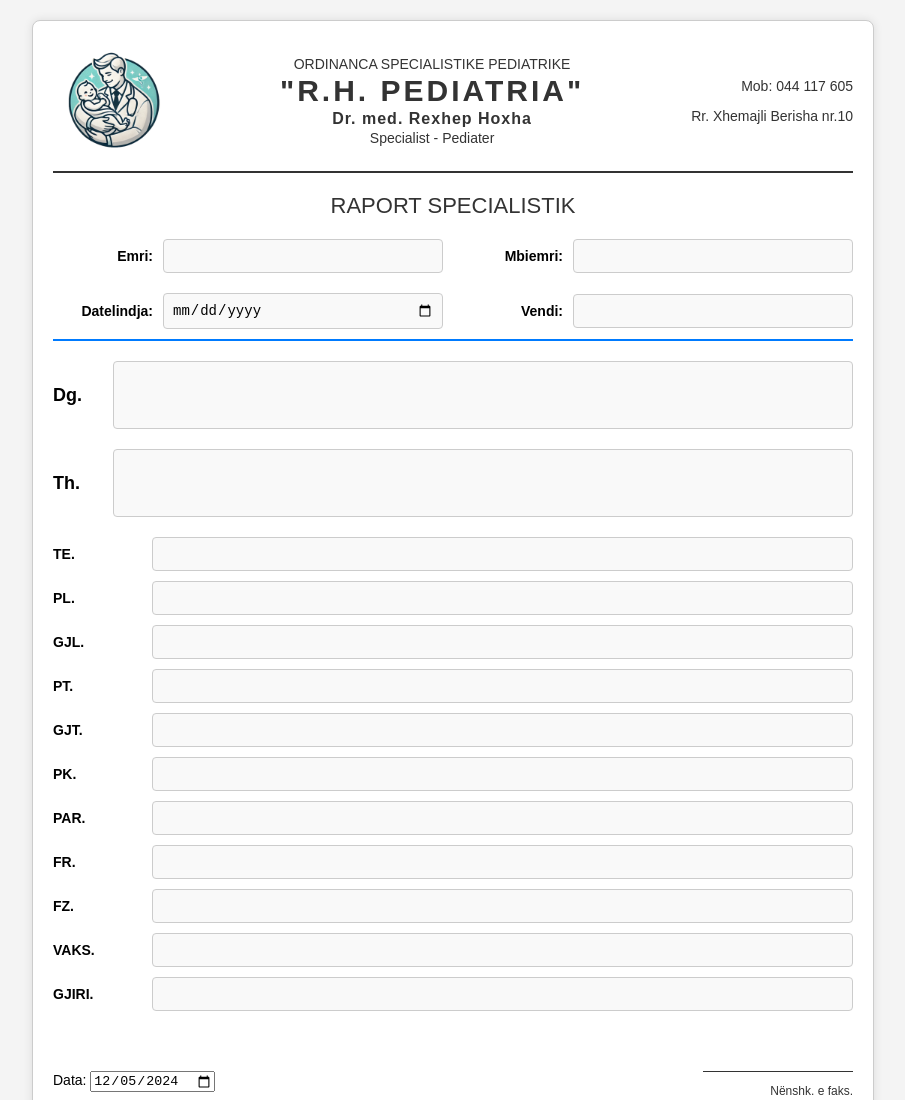
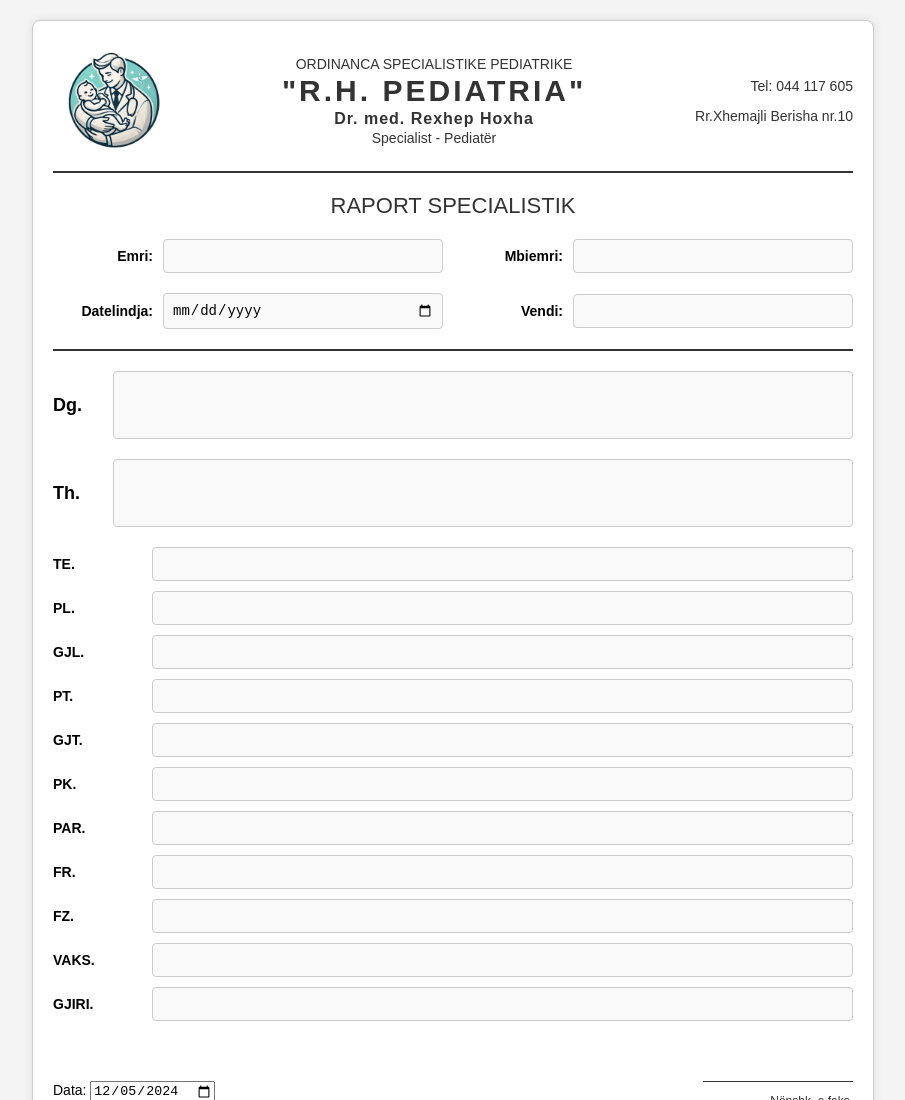
Before and after one commit to besartademi/MedicalApp, a plain HTML site: page index.html in a window 1280 px wide. Shown: the top 1100 px of the page, without its empty margins (187-1092 px from the left). Drawn offline with Linux system fonts and the light colour scheme.

Commit message:
minor updates

```diff
--- a/index.html
+++ b/index.html
@@ -17,11 +17,11 @@
                 <p>ORDINANCA SPECIALISTIKE PEDIATRIKE</p>
                 <h1>"R.H. PEDIATRIA"</h1>
                 <p class="doctor-name">Dr. med. Rexhep Hoxha</p>
-                <p>Specialist - Pediater</p>
+                <p>Specialist - Pediatër</p>
             </div>
             <div class="contact-info">
-                <p>Mob: 044 117 605</p>
-                <p>Rr. Xhemajli Berisha nr.10</p>
+                <p>Tel: 044 117 605</p>
+                <p>Rr.Xhemajli Berisha nr.10</p>
             </div>
         </div>
 
--- a/style.css
+++ b/style.css
@@ -78,8 +78,8 @@ body {
   grid-template-columns: 1fr 1fr; /* Two equal columns */
   gap: 20px; /* Space between columns and rows */
   margin-bottom: 20px;
-  border-bottom: 2px solid #007bff;
-  padding-bottom: 10px;
+  border-bottom: 2px solid #333;
+  padding-bottom: 20px;
 }
 
 .patient-info .input-group {
```
